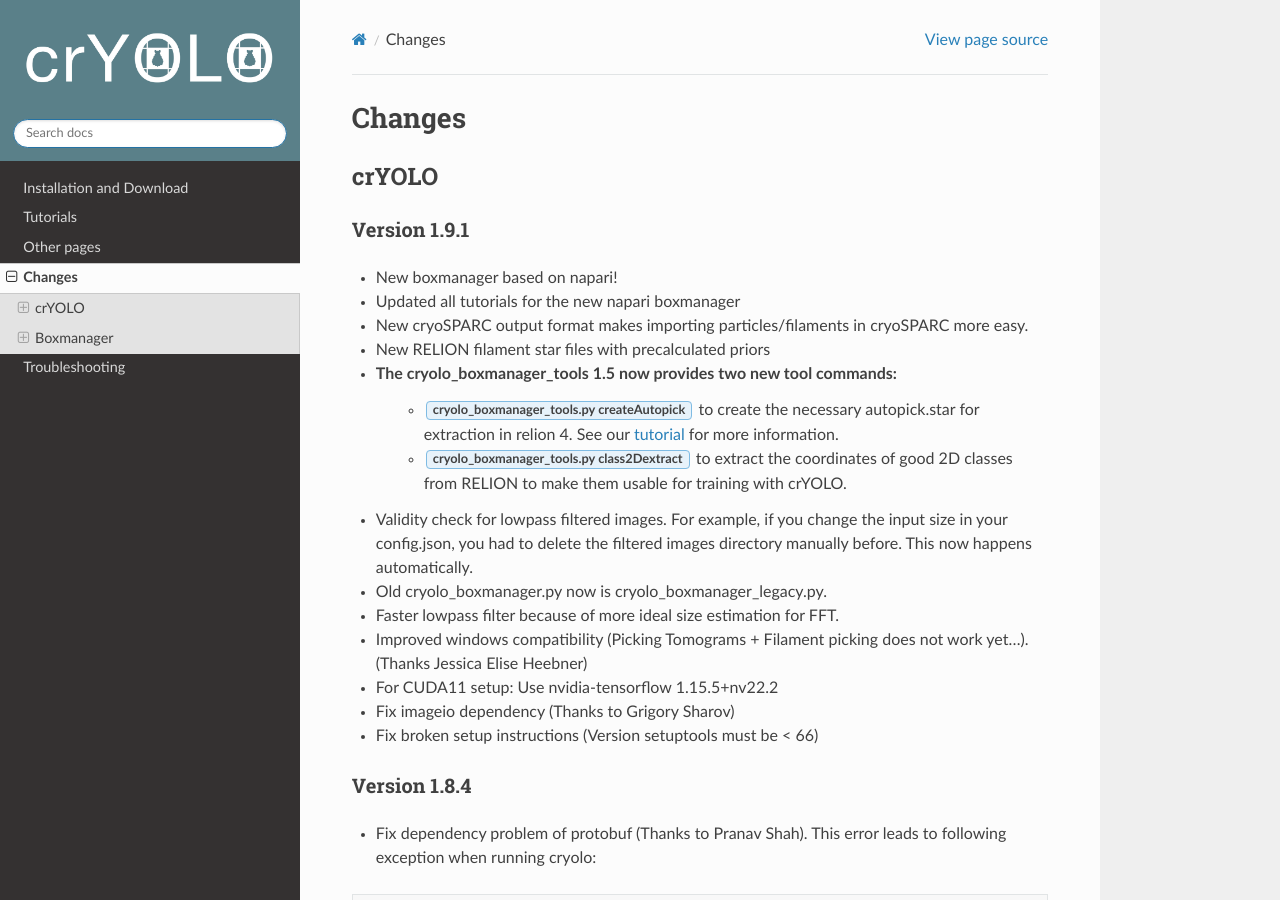
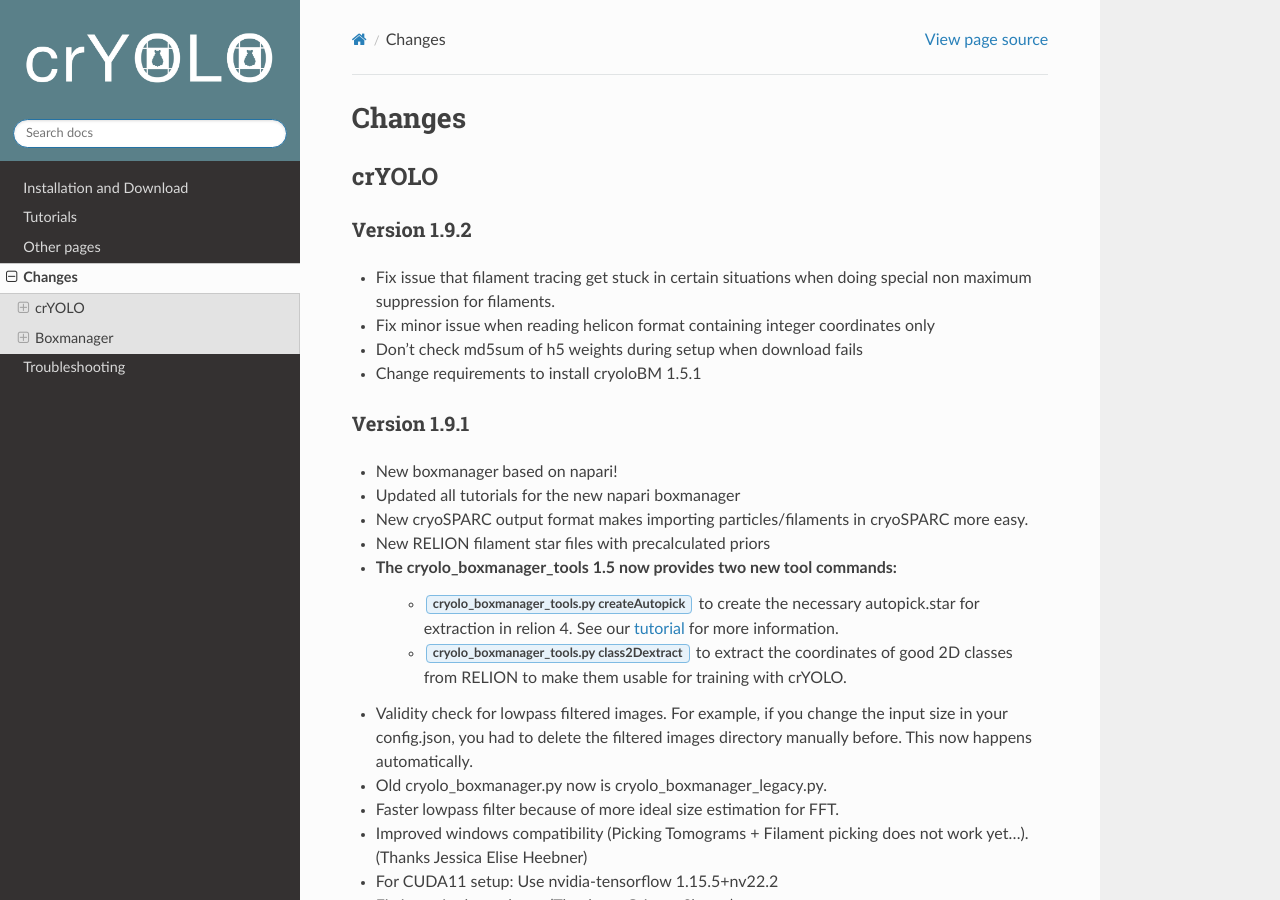
Before and after one commit to MPI-Dortmund/cryolo, a Sphinx documentation site: the page built from source/changes.rst, in a window 1280 px wide and 900 px high. Built offline with Sphinx 7.4.7 and the Read the Docs theme 2.0.0, drawn with Linux system fonts in a browser that asks for light colours.

Commit message:
add changes 1.9.2

```diff
--- a/source/changes.rst
+++ b/source/changes.rst
@@ -3,6 +3,14 @@
 
 crYOLO
 ^^^^^^
+
+Version 1.9.2
+*************
+
+* Fix issue that filament tracing get stuck in certain situations when doing special non maximum suppression for filaments.
+* Fix minor issue when reading helicon format containing integer coordinates only
+* Don't check md5sum of h5 weights during setup when download fails
+* Change requirements to install cryoloBM 1.5.1
 
 Version 1.9.1
 *************
```
